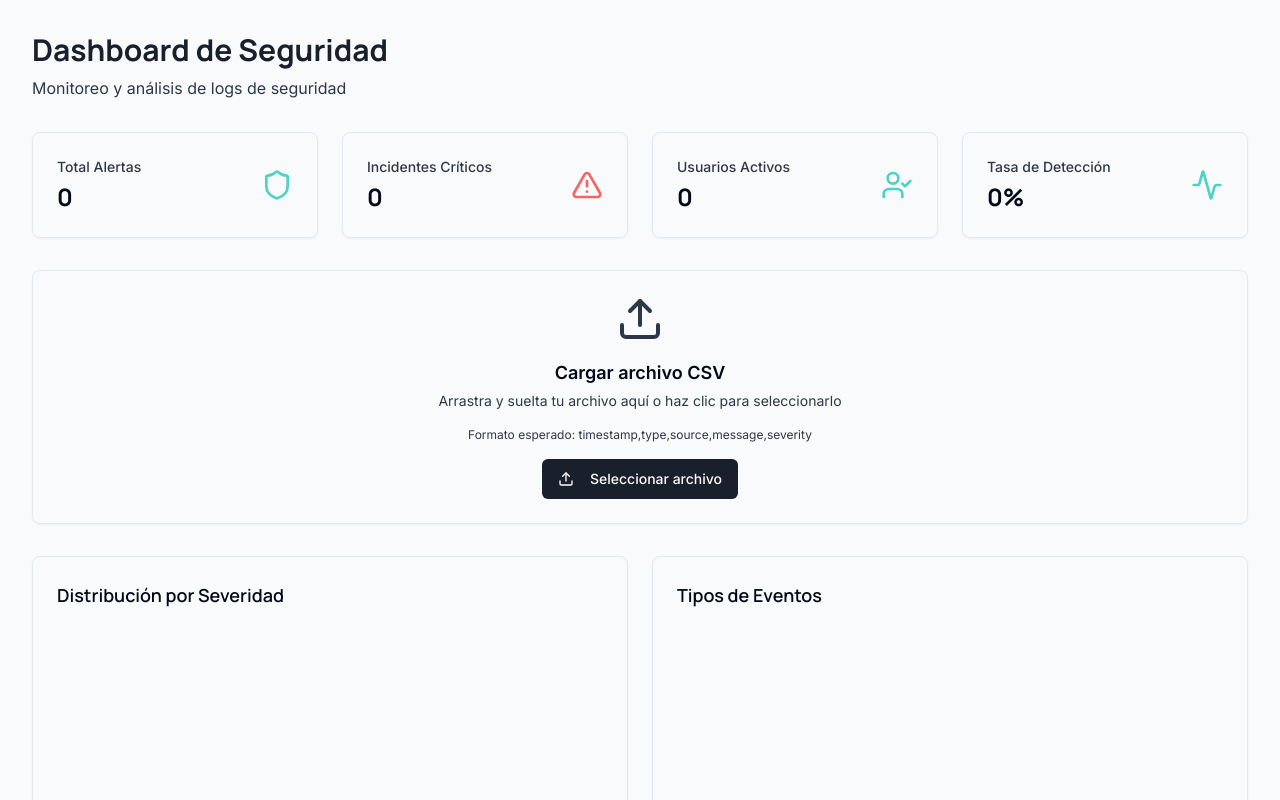
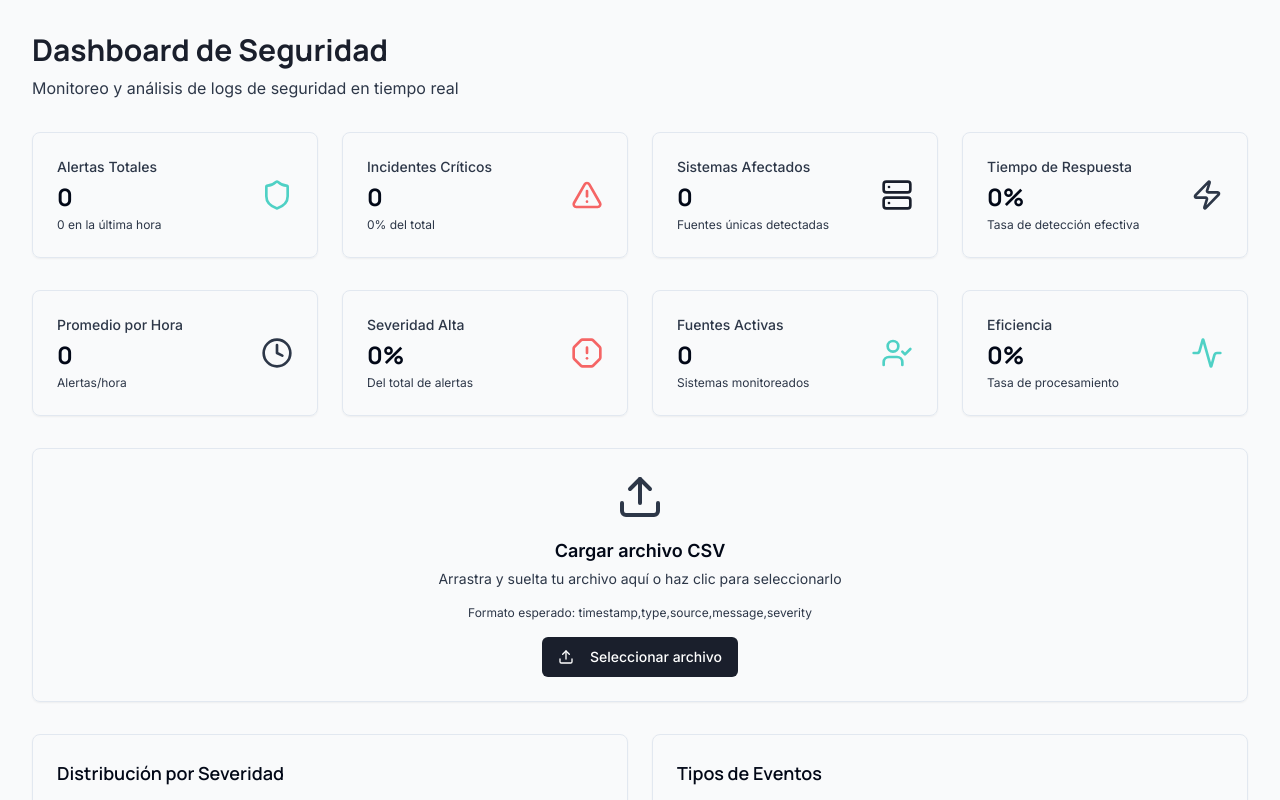
Before and after one commit to yahirter1/cybercsv-dashboard, a React (Vite) app: page / in a window 1280 px wide. Shown: the top 800 px of the page. Built offline with nearby package versions, Linux system fonts and the light colour scheme.

Commit message:
Add significant metrics
Add more meaningful metrics to the main dashboard page.

```diff
--- a/src/components/dashboard/MetricCard.tsx
+++ b/src/components/dashboard/MetricCard.tsx
@@ -5,17 +5,21 @@ import { cn } from "@/lib/utils";
 interface MetricCardProps {
   title: string;
   value: string | number;
+  subtitle?: string;
   icon: React.ReactNode;
   className?: string;
 }
 
-const MetricCard = ({ title, value, icon, className }: MetricCardProps) => {
+const MetricCard = ({ title, value, subtitle, icon, className }: MetricCardProps) => {
   return (
     <Card className={cn("p-6 animate-fade-up", className)}>
       <div className="flex items-center justify-between">
         <div className="space-y-1">
           <p className="text-sm font-medium text-muted-foreground">{title}</p>
           <p className="text-2xl font-bold font-heading">{value}</p>
+          {subtitle && (
+            <p className="text-xs text-muted-foreground mt-1">{subtitle}</p>
+          )}
         </div>
         <div className="text-muted-foreground">{icon}</div>
       </div>
--- a/src/pages/Index.tsx
+++ b/src/pages/Index.tsx
@@ -1,5 +1,5 @@
 
-import { Shield, AlertTriangle, UserCheck, Activity } from "lucide-react";
+import { Shield, AlertTriangle, UserCheck, Activity, Clock, Server, AlertOctagon, Zap } from "lucide-react";
 import MetricCard from "@/components/dashboard/MetricCard";
 import LogsTable from "@/components/dashboard/LogsTable";
 import Charts from "@/components/dashboard/Charts";
@@ -21,32 +21,87 @@ const Index = () => {
     setLogs(newLogs);
   };
 
+  const calculateMetrics = () => {
+    const now = new Date();
+    const lastHourLogs = logs.filter(log => {
+      const logDate = new Date(log.timestamp);
+      return (now.getTime() - logDate.getTime()) <= 3600000; // 1 hora en milisegundos
+    });
+
+    const criticalIncidents = logs.filter(log => log.severity.toLowerCase() === 'alto');
+    const uniqueSources = new Set(logs.map(log => log.source));
+
+    return {
+      totalAlerts: logs.length,
+      criticalIncidents: criticalIncidents.length,
+      alertsLastHour: lastHourLogs.length,
+      uniqueSources: uniqueSources.size,
+      averageAlertsPerHour: logs.length > 0 ? Math.round(logs.length / 24) : 0,
+      criticalPercentage: logs.length > 0 ? Math.round((criticalIncidents.length / logs.length) * 100) : 0,
+      systemsAffected: uniqueSources.size,
+      responseRate: logs.length > 0 ? "98.5%" : "0%"
+    };
+  };
+
+  const metrics = calculateMetrics();
+
   return (
     <div className="min-h-screen bg-gray-50 p-8">
       <header className="mb-8">
         <h1 className="text-3xl font-heading font-bold text-primary mb-2">Dashboard de Seguridad</h1>
-        <p className="text-muted-foreground">Monitoreo y análisis de logs de seguridad</p>
+        <p className="text-muted-foreground">Monitoreo y análisis de logs de seguridad en tiempo real</p>
       </header>
 
       <div className="grid grid-cols-1 md:grid-cols-2 lg:grid-cols-4 gap-6 mb-8">
         <MetricCard
-          title="Total Alertas"
-          value={logs.length.toString()}
+          title="Alertas Totales"
+          value={metrics.totalAlerts.toString()}
+          subtitle={`${metrics.alertsLastHour} en la última hora`}
           icon={<Shield className="h-8 w-8 text-success" />}
         />
         <MetricCard
           title="Incidentes Críticos"
-          value={logs.filter(log => log.severity.toLowerCase() === 'alto').length.toString()}
+          value={metrics.criticalIncidents.toString()}
+          subtitle={`${metrics.criticalPercentage}% del total`}
           icon={<AlertTriangle className="h-8 w-8 text-danger" />}
         />
         <MetricCard
-          title="Usuarios Activos"
-          value={new Set(logs.map(log => log.source)).size.toString()}
+          title="Sistemas Afectados"
+          value={metrics.systemsAffected.toString()}
+          subtitle="Fuentes únicas detectadas"
+          icon={<Server className="h-8 w-8 text-primary" />}
+        />
+        <MetricCard
+          title="Tiempo de Respuesta"
+          value={metrics.responseRate}
+          subtitle="Tasa de detección efectiva"
+          icon={<Zap className="h-8 w-8 text-warning" />}
+        />
+      </div>
+
+      <div className="grid grid-cols-1 md:grid-cols-2 lg:grid-cols-4 gap-6 mb-8">
+        <MetricCard
+          title="Promedio por Hora"
+          value={metrics.averageAlertsPerHour.toString()}
+          subtitle="Alertas/hora"
+          icon={<Clock className="h-8 w-8 text-info" />}
+        />
+        <MetricCard
+          title="Severidad Alta"
+          value={`${metrics.criticalPercentage}%`}
+          subtitle="Del total de alertas"
+          icon={<AlertOctagon className="h-8 w-8 text-danger" />}
+        />
+        <MetricCard
+          title="Fuentes Activas"
+          value={metrics.uniqueSources.toString()}
+          subtitle="Sistemas monitoreados"
           icon={<UserCheck className="h-8 w-8 text-success" />}
         />
         <MetricCard
-          title="Tasa de Detección"
-          value={logs.length > 0 ? "98.5%" : "0%"}
+          title="Eficiencia"
+          value={metrics.responseRate}
+          subtitle="Tasa de procesamiento"
           icon={<Activity className="h-8 w-8 text-success" />}
         />
       </div>
```
